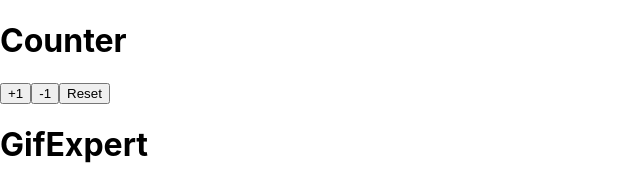
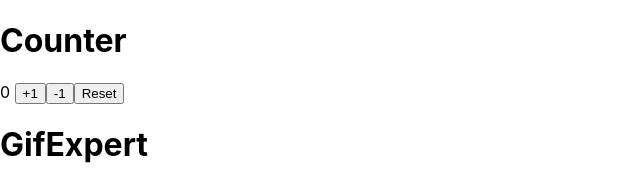
Before and after one commit to JuanJSaavedra52/CHALLENGES-Y-TAREA, a React (Create React App) app: page / in a window 1280 px wide. Shown: the top 172 px of the page, without its empty margins (0-640 px from the left). Built offline with nearby package versions, Linux system fonts and the light colour scheme; no server answers.

Commit message:
Probbando

```diff
--- a/src/FirstApp.js
+++ b/src/FirstApp.js
@@ -3,17 +3,17 @@ import { useState } from "react"
 import { useCounter } from "./hooks/useCounter"
 
 const FirstApp = ({value}) => {
-    const {counter, setCounter} = useCounter(value)
+    const {count, increment, decrement, reset} = useCounter(value)
 
 
     return (
         <>
 
             <h1> Counter </h1>
-            <span> { counter } </span>
-            <button onClick={ () => Increment }>+1</button>
-            <button onClick={ () => Decrement }>-1</button>
-            <button onClick={ () => Reset }>Reset</button>
+            <span> { count } </span>
+            <button onClick={ () => increment() }>+1</button>
+            <button onClick={ () => decrement() }>-1</button>
+            <button onClick={ () => reset() }>Reset</button>
         </>
     )
 }
```
